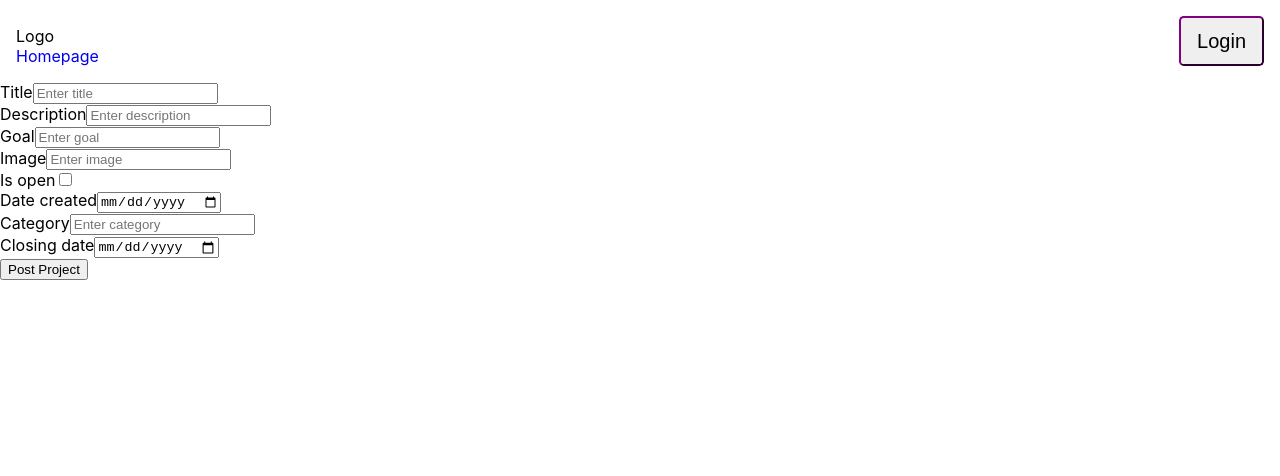
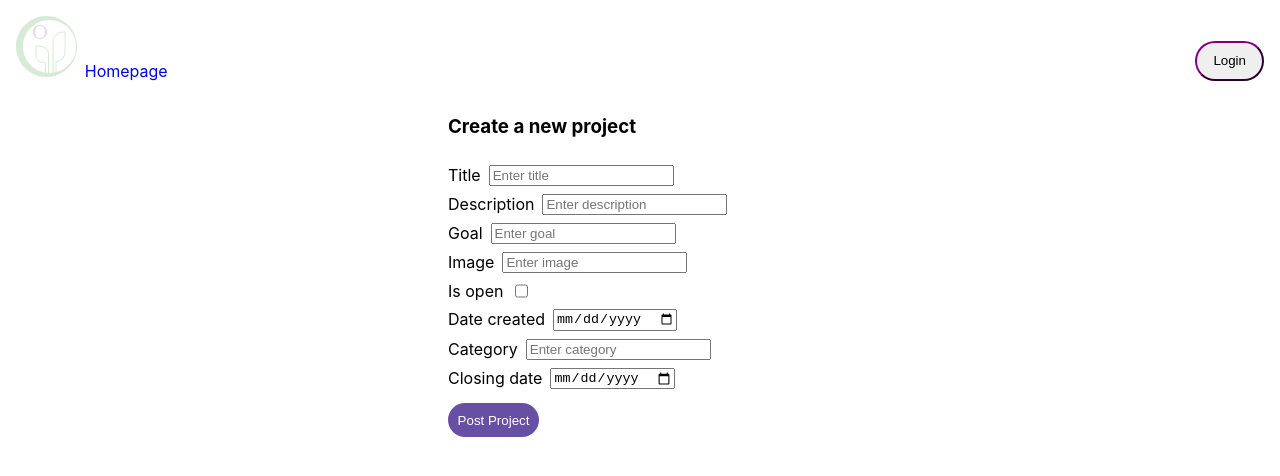
Before and after one commit to SheCodesAus/she-codes-crowdfunding-project-oliviaosi, a React (Create React App) app: page /projects/create in a window 1280 px wide. Shown: the top 476 px of the page. Built offline with nearby package versions, Linux system fonts and the light colour scheme.

Commit message:
update styles

```diff
--- a/src/components/Nav/Nav.css
+++ b/src/components/Nav/Nav.css
@@ -15,14 +15,20 @@
 
 };
 .left-nav{
-    display:inline-block;;
-    justify-content: space-between;
+    display:flex;;
+
+    align-items: center;
+    gap: 0.5rem;
 }
 
 .login-btn{
     padding: 0.5rem 1rem;
-    font-size: 1.25rem;
+    /* font-size: 1.25rem; */
     line-height: 1.5;
-    border-radius: 0.3rem;
+    border-radius: 100px;
     border-color: purple;
 }
+.logo{
+    width: 40%;
+    padding-right: 0.5rem;
+}
--- a/src/components/Nav/Nav.jsx
+++ b/src/components/Nav/Nav.jsx
@@ -1,6 +1,7 @@
 import React from "react";
 import {Link, useNavigate} from "react-router-dom";
 import "./Nav.css";
+import logo from "./logo.svg";
 
 function Nav(){
 
@@ -29,7 +30,7 @@ function Nav(){
 
         <nav className="navbar">
             <div className="left-nav">
-            <div> Logo</div>
+            <img src={ logo } className="logo" alt="logo" />
             <Link to="/">Homepage</Link>
             </div>
 
--- /dev/null
+++ b/src/components/PledgeForm/PledgeForm.css
@@ -0,0 +1,33 @@
+form{
+    display: flex;
+    flex-direction: column;
+    gap:0.5rem;
+}
+
+.amount-fields{
+    display: flex;
+    flex-direction: column;
+    gap: 0.2rem;
+}
+
+.comment-fields{
+    display: flex;
+    flex-direction: column;
+    gap: 0.2rem;
+}
+
+.anonymous{
+    display: flex;
+    flex-direction: column;
+    gap: 0.2rem;
+}
+
+.submit-btn{
+    border: none;
+    margin-top: 0.4rem;
+    background-color: #6750A4;
+    color: white;
+    border-radius: 100px;
+    padding: 0.5rem 0 0.5rem 0;
+    cursor: pointer;
+}
--- a/src/components/PledgeForm/PledgeForm.jsx
+++ b/src/components/PledgeForm/PledgeForm.jsx
@@ -1,5 +1,7 @@
 import React, { useState } from "react";
 import { Link } from "react-router-dom";
+//styles
+import "./PledgeForm.css";
 
 function PledgeForm({ projectId }) {
   // State
@@ -50,7 +52,7 @@ function PledgeForm({ projectId }) {
 
   return (
     <form>
-      <div>
+      <div className="amount-fields">
         <label htmlFor="amount">Amount:</label>
         <input
           type="number"
@@ -59,7 +61,7 @@ function PledgeForm({ projectId }) {
           onChange={handleChange}
         />
       </div>
-      <div>
+      <div className="comment-fields">
         <label htmlFor="comment">Comment:</label>
         <input
           type="text"
@@ -68,7 +70,7 @@ function PledgeForm({ projectId }) {
           onChange={handleChange}
         />
       </div>
-      <div>
+      <div className="anonymous">
         <label htmlFor="anonymous">Anonymous:</label>
         <select id="anonymous" onChange={handleChange}>
           <option value="">--Please choose an option--</option>
@@ -76,7 +78,7 @@ function PledgeForm({ projectId }) {
           <option value={false}>False</option>
         </select>
       </div>
-      <button type="submit" onClick={handleSubmit}>
+      <button className="submit-btn" type="submit" onClick={handleSubmit}>
         Submit Pledge
       </button>
     </form>
--- a/src/components/ProjectCard/ProjectCard.jsx
+++ b/src/components/ProjectCard/ProjectCard.jsx
@@ -21,8 +21,6 @@ function ProjectCard(props) {
                 <div className="description"> {projectData.description}</div>
               </div>
             </div>
-
-
         </Link>
         </div>
   );
--- /dev/null
+++ b/src/components/ProjectForm/ProjectForm.css
@@ -0,0 +1,15 @@
+
+
+.Projectform{
+    margin: 0 auto;
+    width: 30%;
+    display: flex;
+    border-top: thistle;
+    /* background-color: tomato; */
+
+}
+
+.row{
+    display: flex;
+    gap: 0.5rem;
+}
--- a/src/components/ProjectForm/ProjectForm.jsx
+++ b/src/components/ProjectForm/ProjectForm.jsx
@@ -2,6 +2,9 @@ import React, { useState } from "react";
 
 // Imports
 import { useNavigate } from "react-router-dom";
+
+//styles
+import "./ProjectForm.css";
 
 function ProjectForm(projectData) {
   // State
@@ -112,10 +115,11 @@ function ProjectForm(projectData) {
 ]
 
     return (
-        <form>
+        <form className="Projectform">
+            <h3>Create a new project</h3>
             {formFields.map((field, key) => {
                 return (
-                <div key={`${key}-${field.id}`}>
+                <div className="row" key={`${key}-${field.id}`}>
                     <label htmlFor={field.id}>
                         {field.label}
                     </label>
@@ -128,7 +132,8 @@ function ProjectForm(projectData) {
                 </div>
                 )
             })}
-            <button type="submit" onClick={handleSubmit}>
+
+            <button className="primary-button" type="submit" onClick={handleSubmit}>
                 Post Project
             </button>
         </form>
--- a/src/pages/HomePage.css
+++ b/src/pages/HomePage.css
@@ -43,3 +43,19 @@
 a{
     text-decoration: none;
 }
+.spacer1{
+    height: 1rem;
+
+}
+
+.primary-button{
+    display: flex;
+    width: max-content;
+    border: none;
+    margin-top: 0.4rem;
+    background-color: #6750A4;
+    color: white;
+    border-radius: 100px;
+    padding: 0.6rem 0.6rem 0.6rem 0.6rem;
+    cursor: pointer;
+}
--- a/src/pages/HomePage.jsx
+++ b/src/pages/HomePage.jsx
@@ -1,6 +1,7 @@
 import React, {useState, useEffect} from "react";
 import banner from "./banner.svg";
 import headshot from "./headshot.svg";
+
 import {Link} from "react-router-dom";
 
 // Components
@@ -35,7 +36,8 @@ function HomePage() {
               <h1>Tranform people’s life through education</h1>
               <p>Young talents around the world are working on enriching their lives by moving into new careers.
 Help them to change their lives.</p>
-              <Link to="/projects/create" className="button">Create a new project</Link>
+              <div className="spacer1"></div>
+              <Link to="/projects/create" className="primary-button">Create a new project</Link>
           </div>
           <img className="hero-image" width="px" src={ banner } alt="successimg" />
       </div>
@@ -45,7 +47,7 @@ Help them to change their lives.</p>
                 <h1>Become an instructor</h1>
                 <p>Share your industry experience by donating a little bit of time.
 Your story will inspire many young talents.</p>
-                <a href="/" className="button" >Help them today</a>
+                {/* <a href="/" className="button" >Help them today</a> */}
         </div>
       </div>
 
--- a/src/pages/ProjectPage.css
+++ b/src/pages/ProjectPage.css
@@ -1,30 +1,65 @@
+.spacer{
+   border-top:1px solid #DCD8EE;
+
+}
+
+.pledge-detail-section {
+    display: flex;
+}
+.pledge-section{
+    display: flex;
+    flex-direction: column;
+    align-items: flex-start;
+    width: 50%;
+    margin: auto;
+    display: flex;
+
+}
+
 .pledge-details{
+    width: 560px;
     display: flex;
     justify-content: center;
     gap: 4rem;
     /* justify-content: space-between; */
     align-items: center;
-    border-top: 1px solid #DCD8EE;
-    padding: 2rem 5rem 2rem 0rem;
-    border-bottom: 1px solid #DCD8EE;
+    /* border-top: 1px solid #DCD8EE; */
+    padding: 0.5rem 0.5rem 0.5rem 0.5rem;
     background-color: #FFFBFA;
+    border-radius: 8px;
 
 }
 
 .project-img{
-    width: 30%;
-    padding:2rem 0 2rem 0
+    width: 50%;
+    /* padding:2rem 0 2rem 0 */
 
 }
 
 .pledge-details img.avatar{
-    height:200px;
-    width: 200px;
+    height:160px;
+    width: 160px;
     border-radius: 120px;
   }
-.pledge-section {
-    margin: auto;
+
+.donation-section{
     display: flex;
-    justify-content: center;
+    padding-top: 1.5rem;
     gap:2rem;
 }
+.pledge-donation {
+    /* margin: auto; */
+    display: flex;
+    flex-direction: column;
+    align-items: flex-start;
+    /* justify-content: center; */
+    gap:0.5rem;
+}
+
+.spacer2{
+    min-height: 160px;
+}
+
+.pledges .status{
+    font-size: 18px; font-weight: bold;
+}
--- a/src/pages/ProjectPage.jsx
+++ b/src/pages/ProjectPage.jsx
@@ -40,17 +40,22 @@ console.log(projectData)
 //Normal state
   return (
     <>
+      <div className="spacer"></div>
+
+      <div className="pledge-section">
+        <h3>You are supporting:</h3>
+
         <div className="pledge-details">
           <img className="avatar" src={projectData.avatar} alt="avatar"/>
           <div className="pledge-details-text">
 
-            <h2>{projectData.title}</h2>
+              <h3>{projectData.title}</h3>
               <p>Dream course to change the student's life:</p>
-            <div className="description">{projectData.description}</div>
-            <h3>Created at: {projectData.date_created}</h3>
+              <h3 className="description">{projectData.description}</h3>
+              <div>Created at: {projectData.date_created}</div>
               <div>Goal: ${projectData.goal}</div>
-            <h3>{`Status: ${projectData.is_open}`}</h3>
-            <h3>Pledges:</h3>
+              <div className="status">{`Status: ${projectData.is_open}`}</div>
+              <div className="pledges">Pledges:</div>
               <ul>
               {projectData.pledges.map((pledgeData, key) => {
                 return (
@@ -63,11 +68,18 @@ console.log(projectData)
           </div>
 
         </div>
-      <div className="pledge-section">
+
+        <div className="donation-section">
           <img className="project-img" src={projectData.image} alt="the project"/>
+          <div className="pledge-donation">
+            <h3>Enter your donation:</h3>
             <PledgeForm projectId={id} />
           </div>
+        </div>
 
+      </div>
+
+      <div className="spacer2"></div>
     </>
   );
 }
```
Also changed, not shown: src/components/Nav/logo.svg (added). Lines whose indentation alone changed are shown as unchanged.
